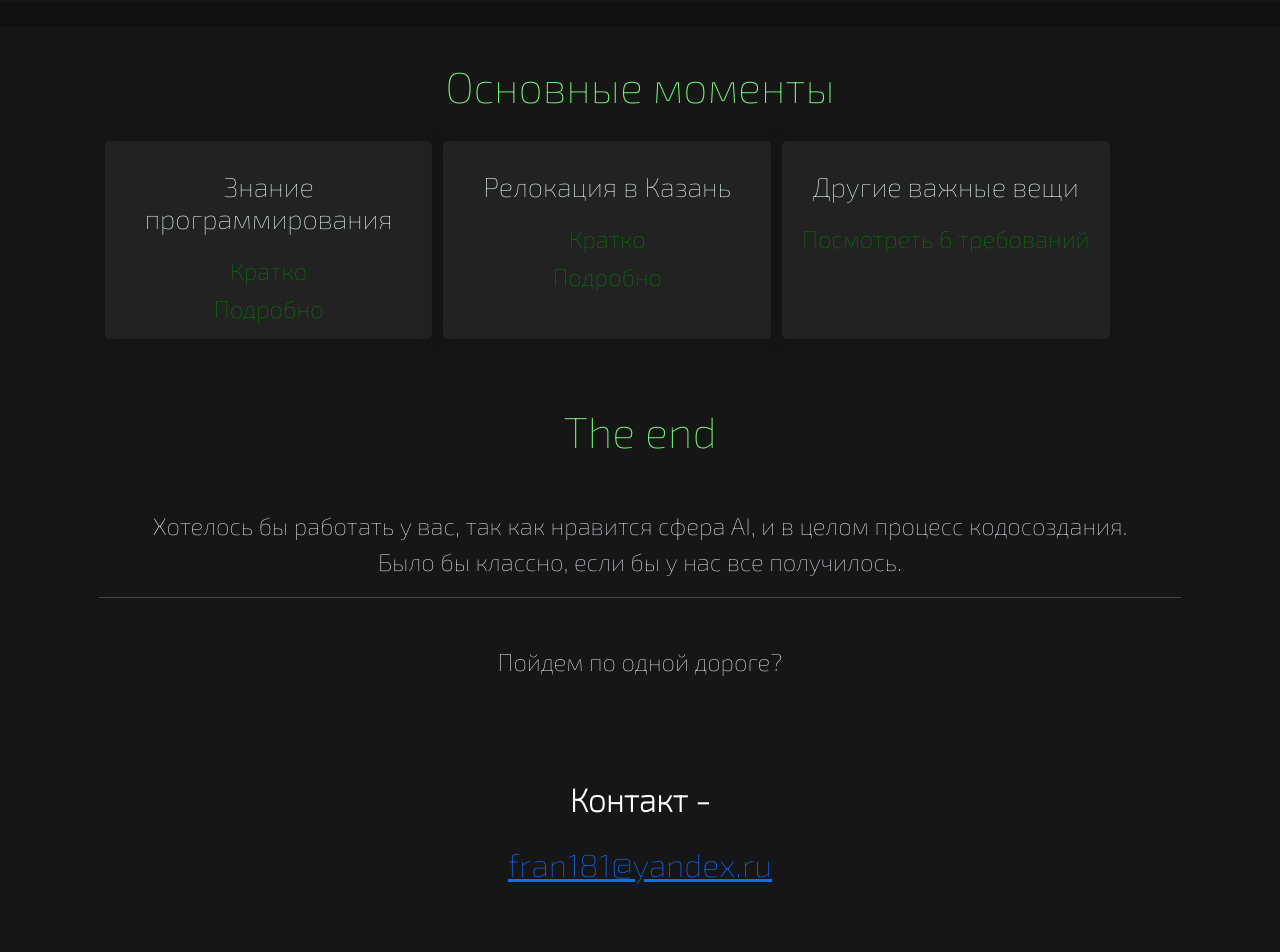
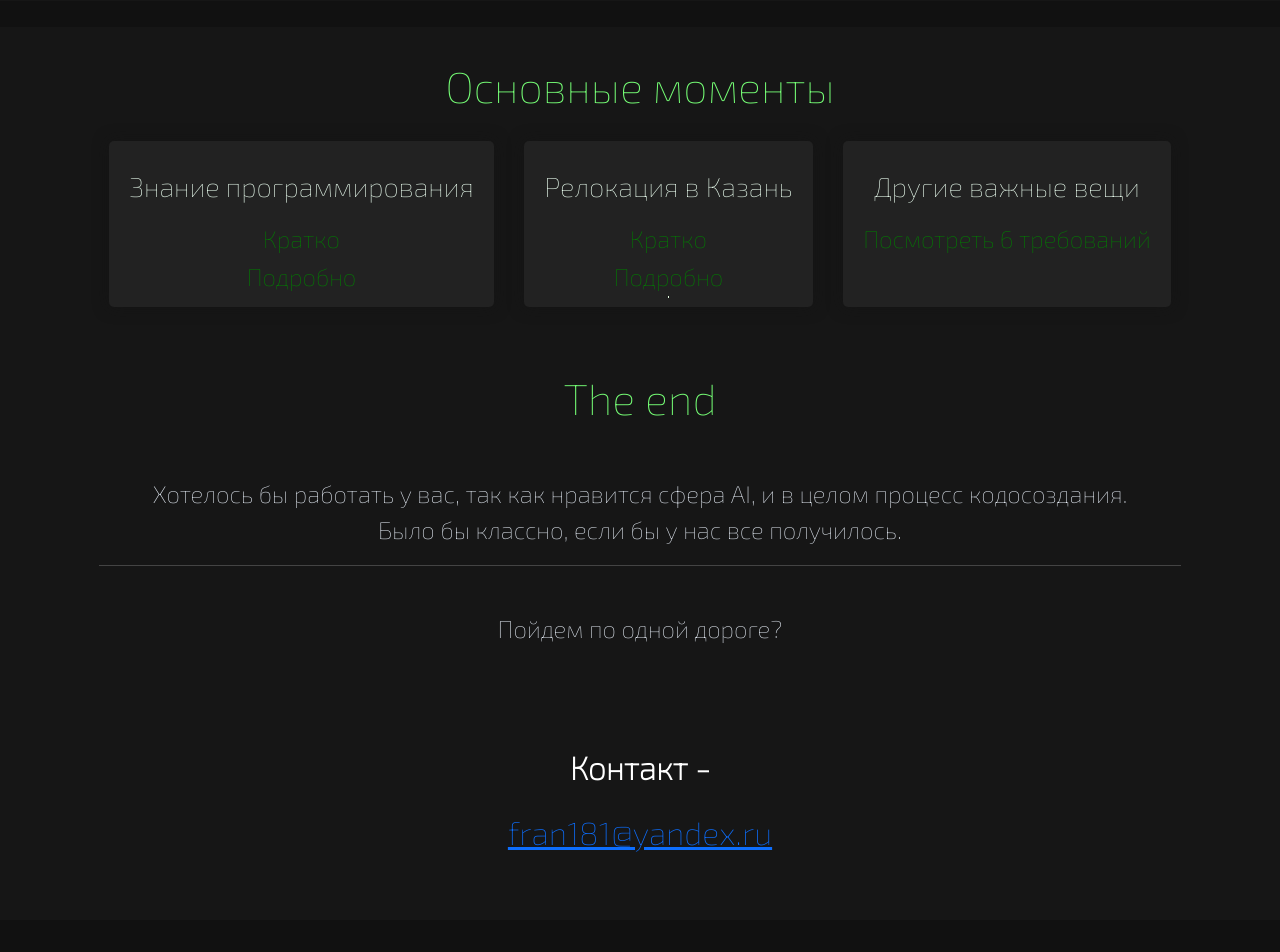
Before and after one commit to Seamurr/seamurr.github.io, a PHP site: page / in a window 1280 px wide. Shown: the part 324-1276 px from the top of the page. After the commit the page ends 1176 px from the top, so only its background shows below. Run offline with PHP 8.4, Linux system fonts and the light colour scheme; some libraries are stand-ins or nearby versions.

Commit message:
Update style.css

```diff
--- a/style.css
+++ b/style.css
@@ -81,12 +81,17 @@ hr {
 	background:  #222222;
   margin-top: 0,5%;
   margin-bottom: 1%;
-  margin-left:1%;
+  width: auto;
+  max-width: 80%;
+  margin-left:auto;
+  margin-right:auto;
   text-align: center;
-  width: 30%;
   box-shadow: 0 0 15px rgba(20, 20, 20, 0.5);
-  padding: 10px; /* Поля вокруг текста */
+  padding: 10px 20px;
+  margin-left: auto;
+  margin-right: auto;
   border-radius: 5px;
+  display: block;
 }
 
 .button {
```
